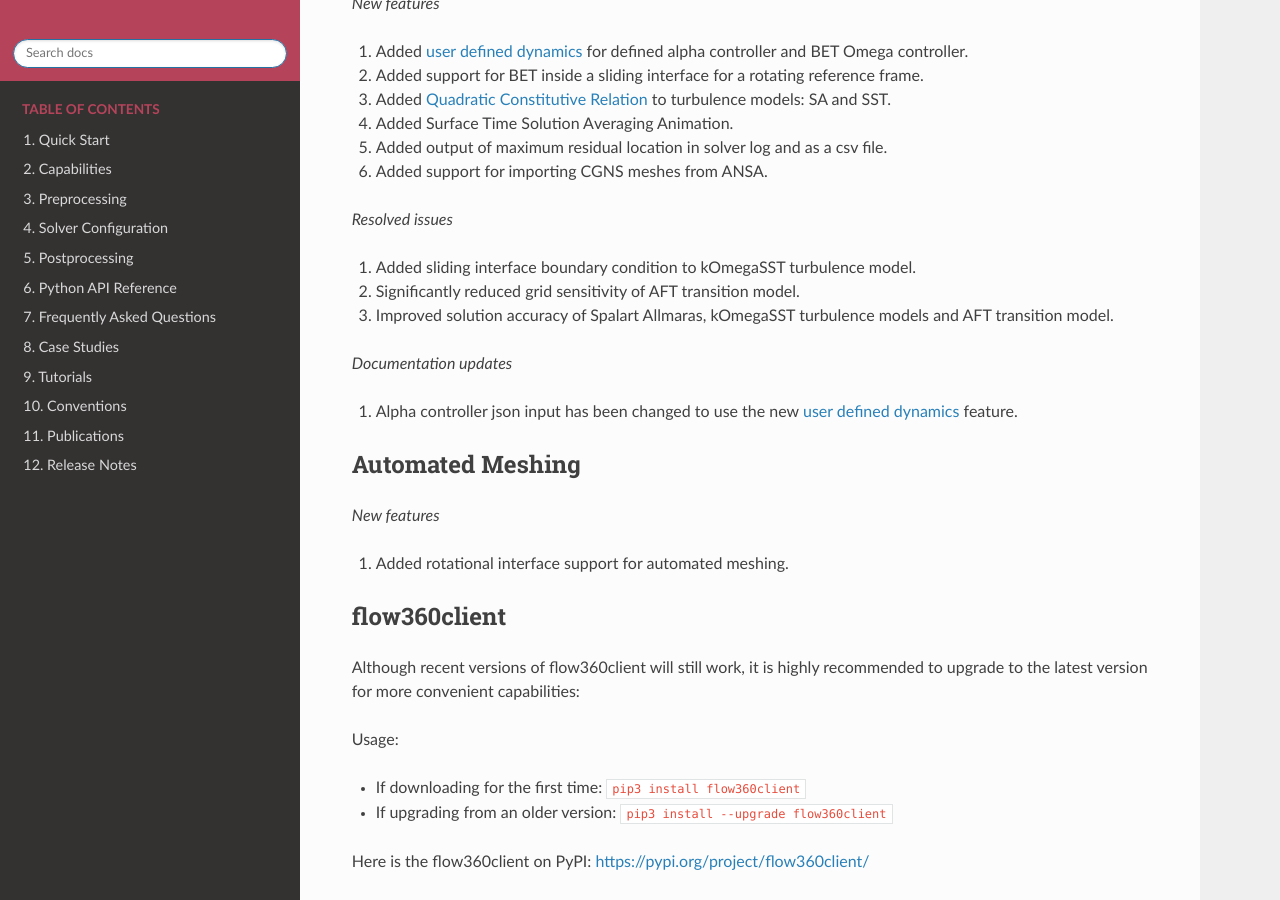
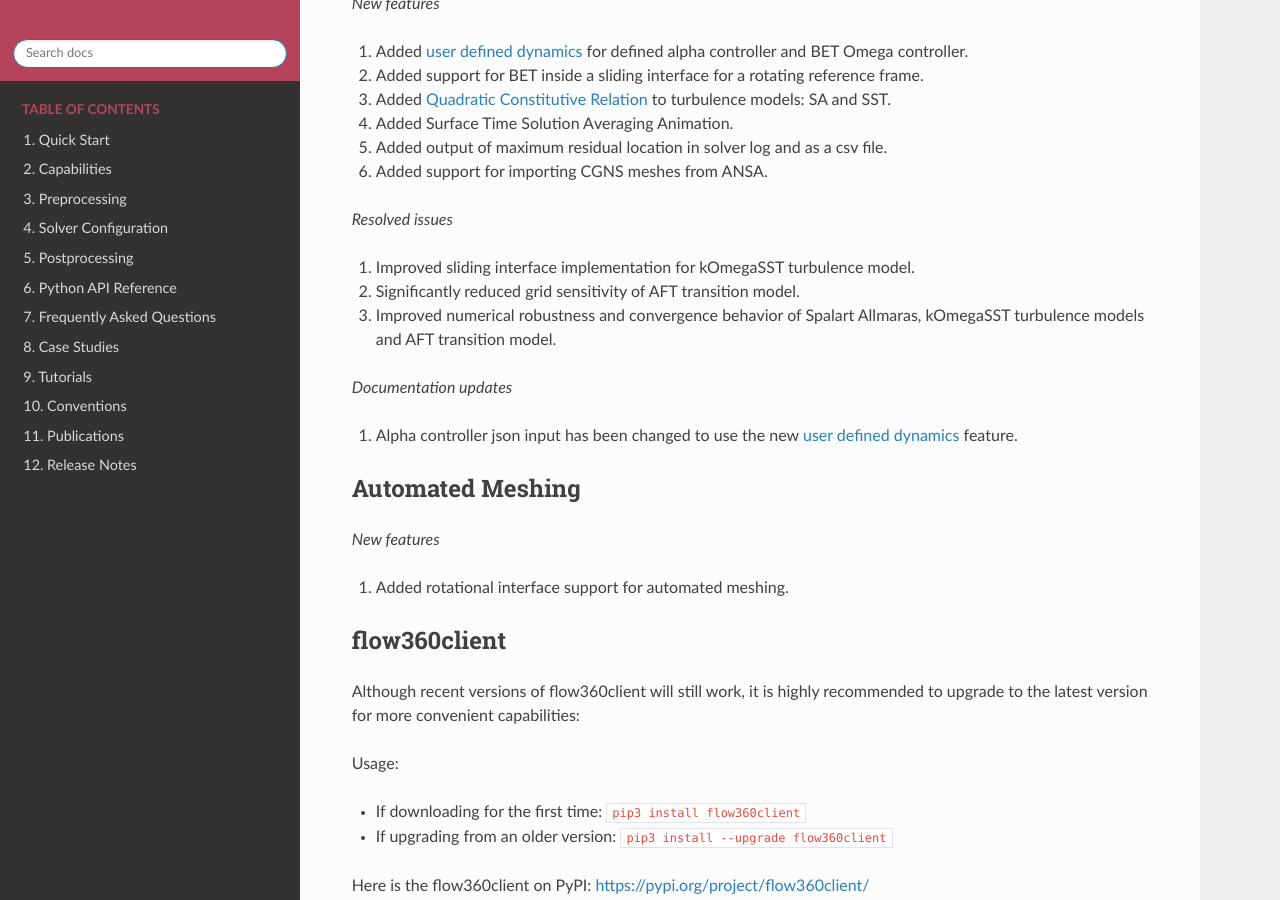
Before and after one commit to flexcompute-readthedocs/Flow360Documentation, a Sphinx documentation site: the page built from docs/source/releaseNotes/release-22.2.3.0.rst, in a window 1280 px wide and 900 px high, scrolled down 368 px. Built offline with Sphinx 7.4.7 and the Read the Docs theme 2.0.0, drawn with Linux system fonts in a browser that asks for light colours.

Commit message:
Minor changes to documentation for release-22.2.3.0

```diff
--- a/docs/source/releaseNotes/release-22.2.3.0.rst
+++ b/docs/source/releaseNotes/release-22.2.3.0.rst
@@ -30,11 +30,11 @@
 
 *Resolved issues*
 
-1. Added sliding interface boundary condition to kOmegaSST turbulence model.
+1. Improved sliding interface implementation for kOmegaSST turbulence model.
 
 2. Significantly reduced grid sensitivity of AFT transition model.
 
-3. Improved solution accuracy of Spalart Allmaras, kOmegaSST turbulence models and AFT transition model.
+3. Improved numerical robustness and convergence behavior of Spalart Allmaras, kOmegaSST turbulence models and AFT transition model.
 
 *Documentation updates*
 
```
